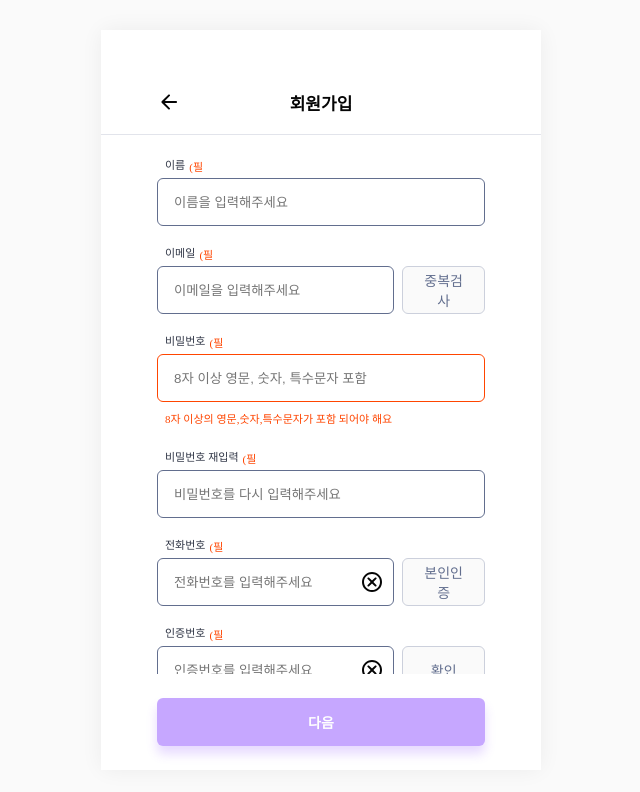
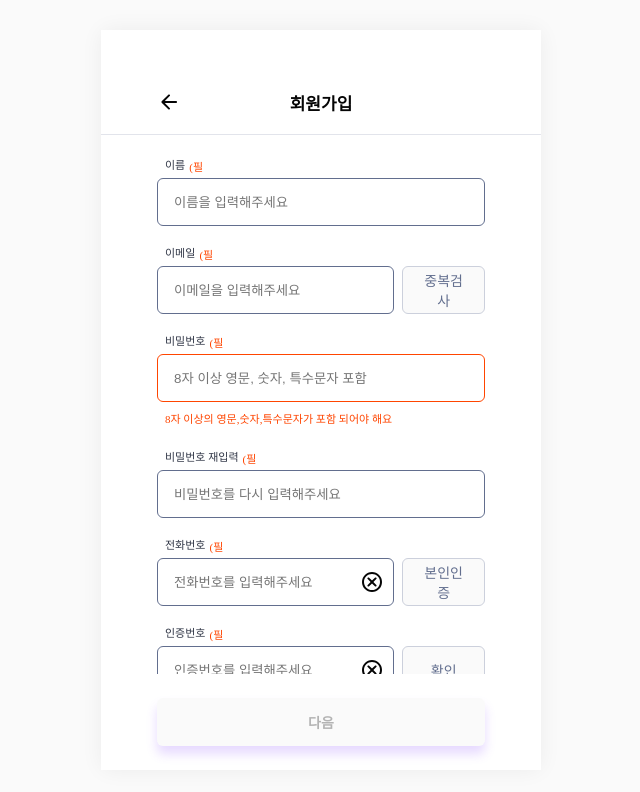
Before and after one commit to starting-front/gunyongbok, a React (Vite) app: page /signup in a window 1280 px wide. Shown: the top 792 px of the page, without its empty margins (319-959 px from the left). Built offline with nearby package versions, Linux system fonts and the light colour scheme; no server answers.

Commit message:
fix: 로그인 페이지 styled-component 오류 해결

```diff
--- a/src/commons/Button/StandardBtn.tsx
+++ b/src/commons/Button/StandardBtn.tsx
@@ -3,8 +3,8 @@ import { styled } from "styled-components";
 
 interface BtnProps {
   children: ReactNode;
-  background: string;
-  color: string;
+  $background: string;
+  $color: string;
   onClick?: MouseEventHandler<HTMLButtonElement>;
   disabled?: boolean;
 }
@@ -20,8 +20,8 @@ const Btn = styled.button<BtnProps>`
   border-radius: 6px;
   border: none;
   cursor: pointer;
-  background: ${(props) => props.background};
-  color: ${(props) => props.color};
+  background: ${({ $background }) => $background};
+  color: ${({ $color }) => $color};
   font-family: Pretendard;
   font-size: 14px;
   font-style: normal;
@@ -30,8 +30,8 @@ const Btn = styled.button<BtnProps>`
 `;
 
 const StandardBtn = ({
-  background,
-  color,
+  $background,
+  $color,
   children,
   onClick,
   disabled,
@@ -46,8 +46,8 @@ const StandardBtn = ({
     <Btn
       disabled={disabled}
       onClick={handleClick}
-      background={background}
-      color={color}
+      $background={$background}
+      $color={$color}
     >
       {children}
     </Btn>
--- a/src/components/Header/SignInHeader.tsx
+++ b/src/components/Header/SignInHeader.tsx
@@ -3,7 +3,7 @@ import { styled } from "styled-components";
 
 interface HeaderProps {
   children: ReactNode;
-  marginbottom?: string;
+  $marginbottom?: string;
 }
 
 const Header = styled.header<HeaderProps>`
@@ -11,11 +11,11 @@ const Header = styled.header<HeaderProps>`
   flex-direction: column;
   align-items: center;
   gap: 8px;
-  margin-bottom: ${(props) => props.marginbottom || "0"};
+  margin-bottom: ${({ $marginbottom }) => $marginbottom || "0"};
 `;
 
-const SignInHeader = ({ children, marginbottom }: HeaderProps) => {
-  return <Header marginbottom={marginbottom}>{children}</Header>;
+const SignInHeader = ({ children, $marginbottom }: HeaderProps) => {
+  return <Header $marginbottom={$marginbottom}>{children}</Header>;
 };
 
 export default SignInHeader;
--- a/src/components/Wrapper/SignIn/SignInContainer.tsx
+++ b/src/components/Wrapper/SignIn/SignInContainer.tsx
@@ -3,7 +3,7 @@ import { styled } from "styled-components";
 
 interface ContainerProps {
   children: ReactNode;
-  marginbottom?: string;
+  $marginbottom?: string;
   height: string;
 }
 
@@ -14,17 +14,17 @@ const InputContainer = styled.form<ContainerProps>`
   flex-direction: column;
   align-items: flex-start;
   gap: 12px;
-  margin-bottom: ${(props) => props.marginbottom};
-  height: ${(props) => props.height};
+  margin-bottom: ${({ $marginbottom }) => $marginbottom};
+  height: ${({ height }) => height};
 `;
 
 const SignInContainer = ({
   children,
-  marginbottom,
+  $marginbottom,
   height,
 }: ContainerProps) => {
   return (
-    <InputContainer height={height} marginbottom={marginbottom}>
+    <InputContainer $marginbottom={$marginbottom} height={height}>
       {children}
     </InputContainer>
   );
--- a/src/pages/User/SignIn.tsx
+++ b/src/pages/User/SignIn.tsx
@@ -107,11 +107,11 @@ const SignIn = () => {
     <>
       <TopContainer>
         <MainContainer>
-          <SignInHeader marginbottom="24px">
+          <SignInHeader $marginbottom="24px">
             <MainTitle text="세상에 없던 이력서"></MainTitle>
             <SubTitle text="나를 잘 표현한 이력서 멘토와 함께 작성해보세요"></SubTitle>
           </SignInHeader>
-          <SignInContainer height="164px" marginbottom="48px">
+          <SignInContainer height="164px" $marginbottom="48px">
             <InputBox>
               <Label>이메일</Label>
               <Input
@@ -133,11 +133,11 @@ const SignIn = () => {
               <ErrorMessage text="이메일 또는 비밀번호가 일치하지 않습니다." />
             )}
           </SignInContainer>
-          <SignInContainer height="148px" marginbottom="40px">
+          <SignInContainer height="148px" $marginbottom="40px">
             <StandardBtn
               onClick={handleLogin}
-              color="#FFF"
-              background="#8644FF"
+              $color="#FFF"
+              $background="#8644FF"
             >
               이메일로 로그인 또는 회원가입
             </StandardBtn>
```
